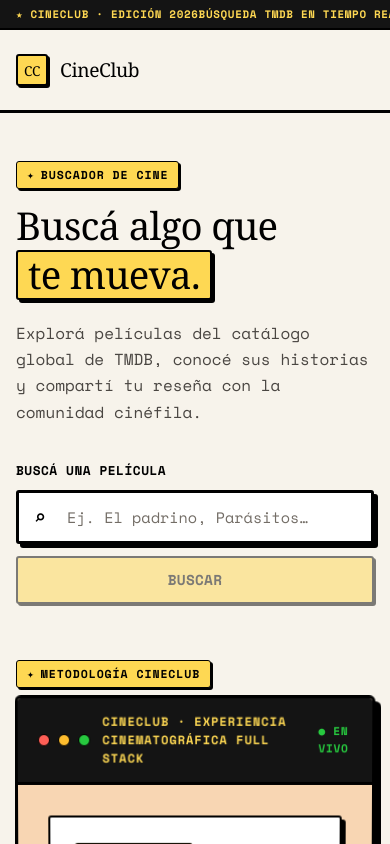
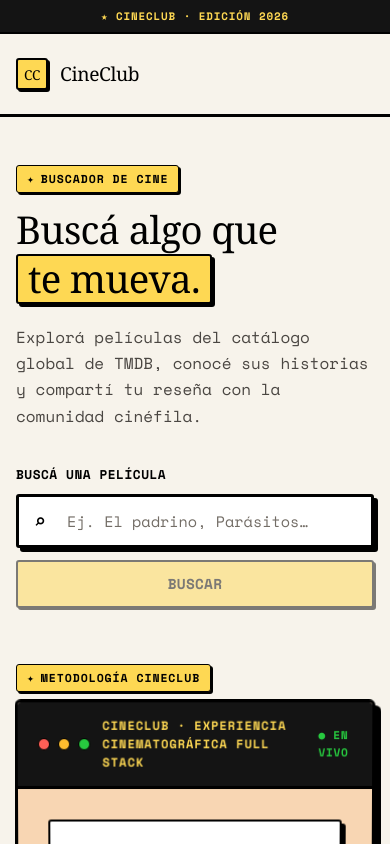
Before and after one commit to NumberGuan/cine-club, a React (Vite) app in the folder frontend/: page / in a window 390 px wide. Shown: the top 844 px of the page. Built offline with nearby package versions, Linux system fonts and the light colour scheme; no server answers; a web font is replaced by a local one.

Commit message:
style: optimizar responsive y preferencias de movimiento reducido

```diff
--- a/frontend/package.json
+++ b/frontend/package.json
@@ -19,6 +19,7 @@
     "@types/react": "^19.1.8",
     "@types/react-dom": "^19.1.6",
     "@vitejs/plugin-react": "^4.7.0",
+    "playwright": "^1.62.1",
     "typescript": "^5.8.3"
   }
 }
--- a/frontend/src/styles.css
+++ b/frontend/src/styles.css
@@ -303,11 +303,11 @@ textarea:disabled {
 .top-ticker {
   background-color: var(--color-surface-dark);
   color: var(--color-yellow);
-  padding: 6px 0;
+  padding: 8px 0;
   border-bottom: var(--border-thick);
-  font-size: 0.75rem;
+  font-size: 0.72rem;
   font-weight: 700;
-  letter-spacing: 0.06em;
+  letter-spacing: 0.08em;
   text-transform: uppercase;
   overflow: hidden;
   white-space: nowrap;
@@ -317,6 +317,19 @@ textarea:disabled {
   display: flex;
   justify-content: space-between;
   align-items: center;
+  gap: 20px;
+}
+
+@media (max-width: 680px) {
+  .ticker-track {
+    justify-content: center;
+    font-size: 0.68rem;
+  }
+
+  .ticker-track span:nth-child(2),
+  .ticker-track span:nth-child(3) {
+    display: none;
+  }
 }
 
 /* --------------------------------------------------------------------------
```
Also changed, not shown: 1 other file (tests, documents, lock files or other folders).
